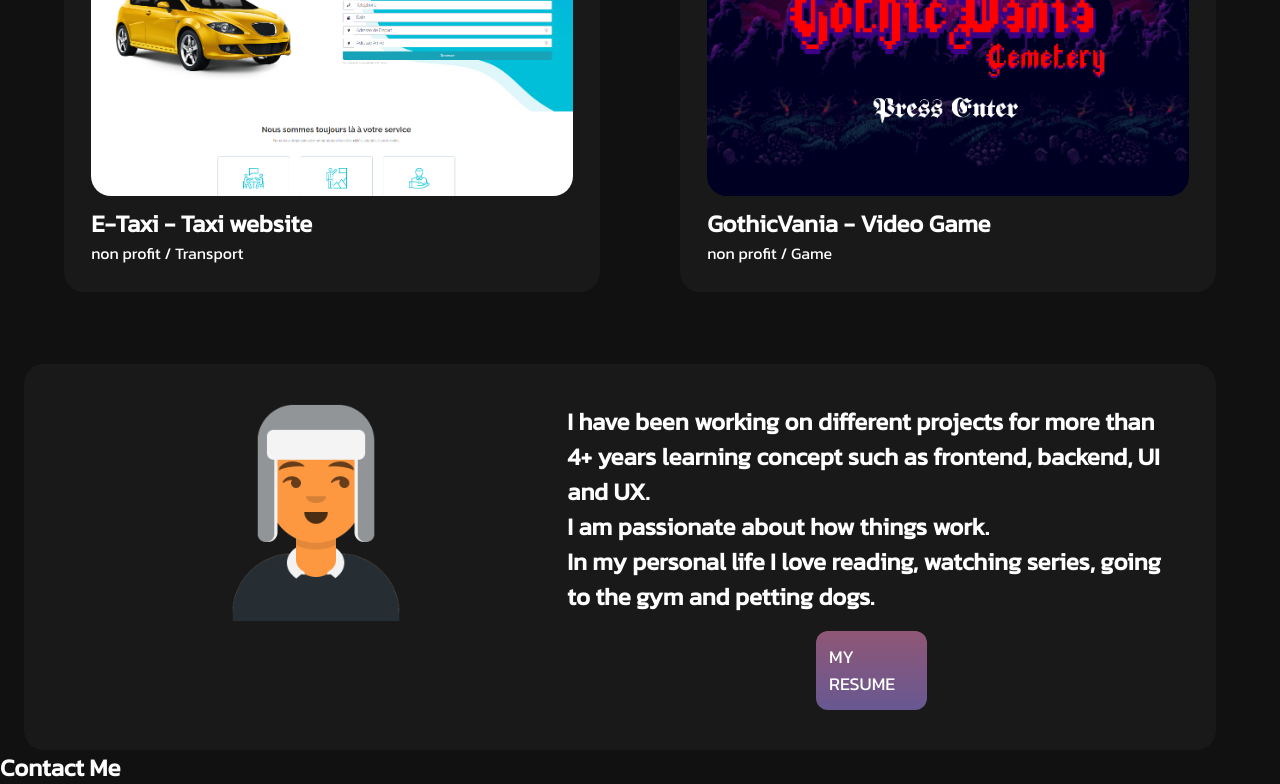
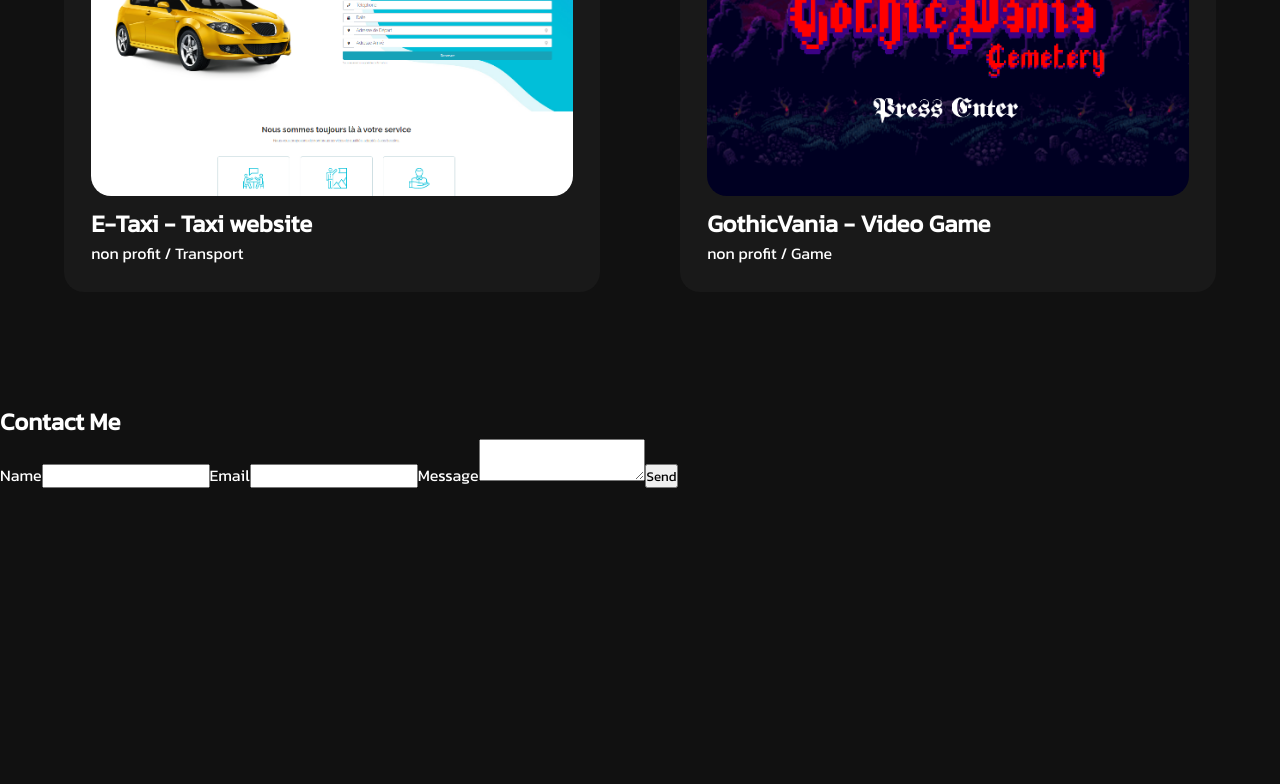
Before and after one commit to Yannis-Alouache/portfolio, a React (Create React App) app: page / in a window 1280 px wide. Shown: the part 2000-2784 px from the top of the page. After the commit the page ends 2584 px from the top, so only its background shows below. Built offline with nearby package versions, Linux system fonts and the light colour scheme.

Commit message:
[-] removed About section

```diff
--- a/src/Pages/Home.js
+++ b/src/Pages/Home.js
@@ -2,7 +2,6 @@ import React from 'react'
 import Navbar from '../Components/Navbar'
 import Herobanner from "../Components/Herobanner";
 import Projects from "../Components/Projects";
-import About from "../Components/About";
 import ContactMe from "../Components/ContactMe"
 import Skills from "../Components/Skills";
 
@@ -13,7 +12,6 @@ function Home() {
         <Herobanner />
         <Skills />
         <Projects />
-        <About />
         <ContactMe />
         <br />
         <br />
```
